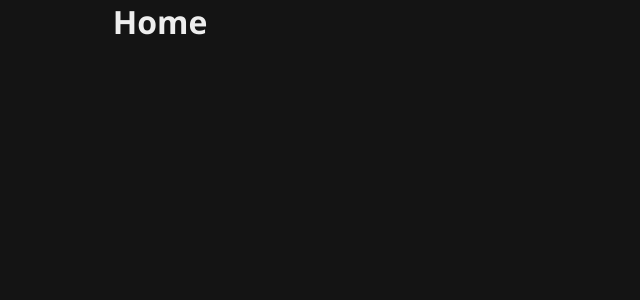
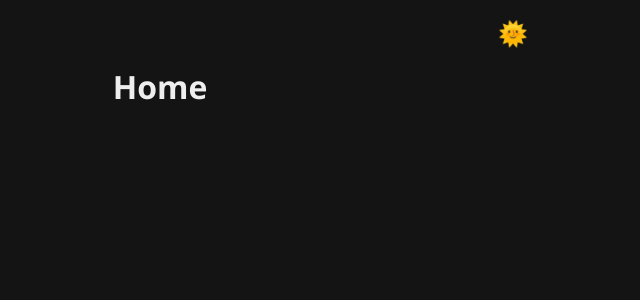
Before and after one commit to gabrielcaamargo/linktreeClone, a React (Vite) app: page / in a window 1280 px wide. Shown: the top 300 px of the page, without its empty margins (480-1120 px from the left). Built offline with nearby package versions, Linux system fonts and the light colour scheme.

Commit message:
🔥 feat: created theme switching

```diff
--- a/src/assets/styles/GlobalStyles.ts
+++ b/src/assets/styles/GlobalStyles.ts
@@ -15,4 +15,8 @@ export default createGlobalStyle`
     background-color: ${({theme}) => theme.background};
     color: ${({theme}) => theme.textColor};
   }
+
+  button {
+    cursor: pointer;
+  }
 `;
--- a/src/components/App/index.tsx
+++ b/src/components/App/index.tsx
@@ -1,21 +1,30 @@
-import { BrowserRouter, Route } from "react-router-dom";
+import { useState } from "react";
+
+import { BrowserRouter } from "react-router-dom";
 import GlobalStyles from "../../assets/styles/GlobalStyles";
 import Router from "../../routes";
 
 import { ThemeProvider } from "styled-components";
+import { ThemeSwitcher } from "./styles";
 
-import dark from "../../assets/styles/themes/dark";
-
-interface ThemeInterface {
-  background: string,
-  textColor:string
-}
+import darkTheme from "../../assets/styles/themes/dark";
+import lightTheme from "../../assets/styles/themes/light";
 
 export default function App() {
+  const [theme, setTheme] = useState('dark');
+
+  const handleSwitchTheme = () => setTheme(theme === 'dark' ? 'light' : 'dark')
+
+
 	return (
     <BrowserRouter>
-      <ThemeProvider theme={dark}>
+      <ThemeProvider theme={theme === 'dark' ? darkTheme : lightTheme}>
         <GlobalStyles />
+          <ThemeSwitcher>
+            <button onClick={handleSwitchTheme}>
+              {theme === 'dark' ? '🌞' : '🌚'}
+            </button>
+          </ThemeSwitcher>
           <Router />
       </ThemeProvider>
     </BrowserRouter>
--- /dev/null
+++ b/src/components/App/styles.ts
@@ -0,0 +1,16 @@
+import styled from "styled-components";
+
+export const ThemeSwitcher = styled.div`
+  width: 100%;
+  display: flex;
+  justify-content: flex-end;
+
+  button {
+    background: none;
+    outline: none;
+    border: none;
+    padding: 16px;
+    font-size: 24px;
+  }
+
+`;
```
